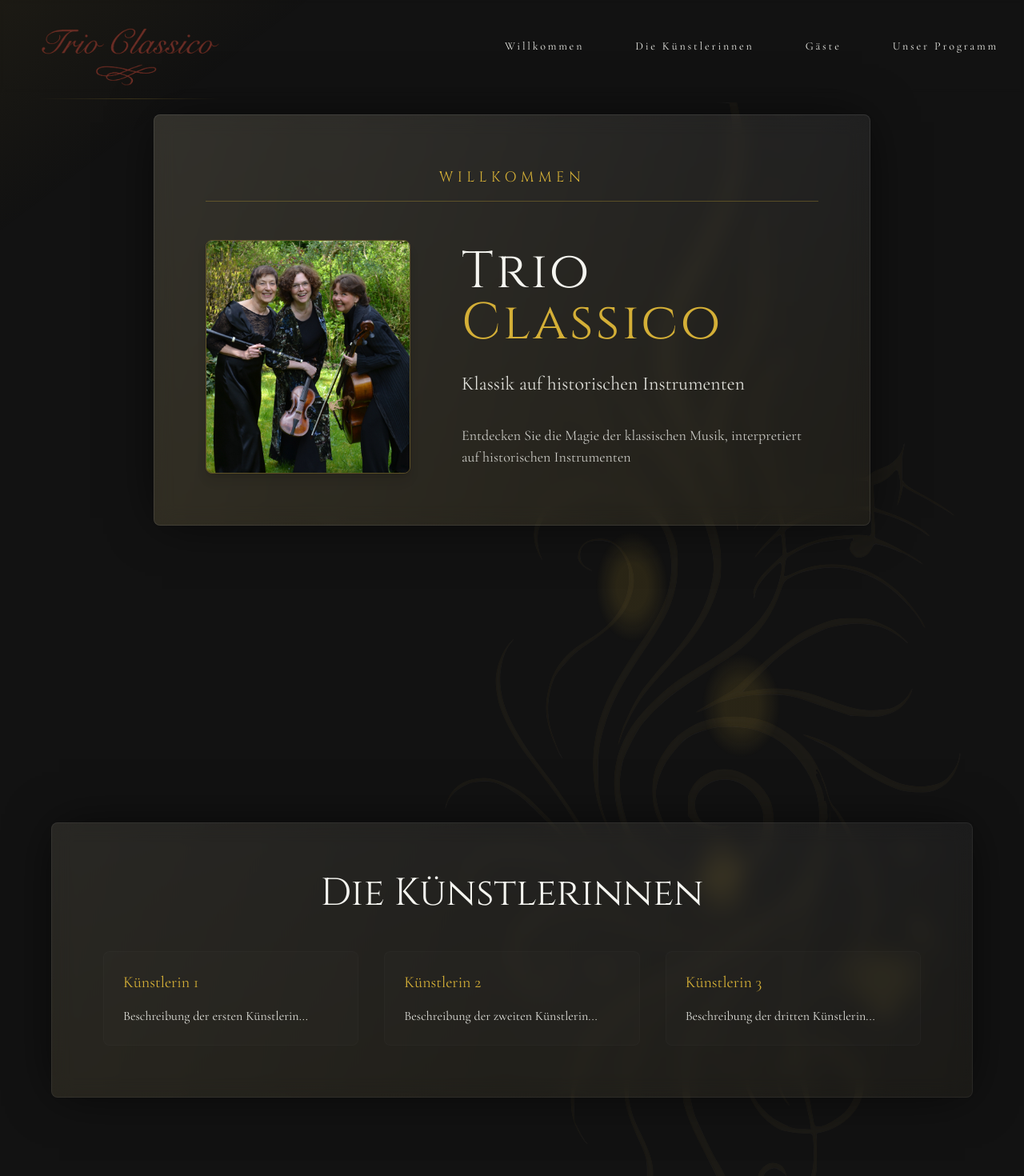
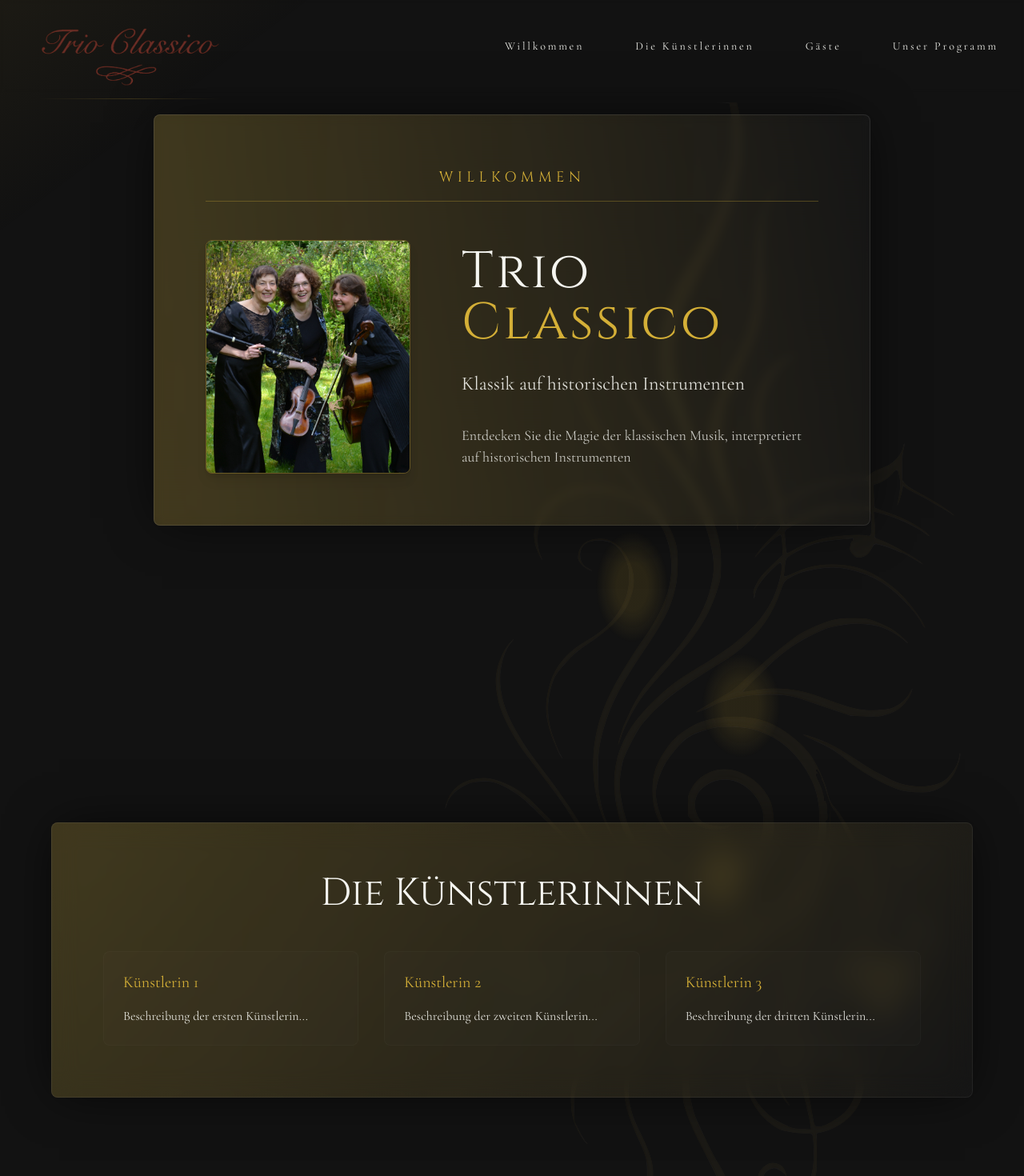
Before and after one commit to j-eick/lonni-trioclassico, a React (Create React App) app: page / in a window 1280 px wide. Shown: the top 1470 px of the page at 80% size. Built offline with nearby package versions, Linux system fonts and the light colour scheme.

Commit message:
ui / brighter hero & contentSection

```diff
--- a/src/components/ContentSection.tsx
+++ b/src/components/ContentSection.tsx
@@ -13,10 +13,11 @@ export default function ContentSection({ id, className = "", children }: Content
             className={`min-h-screen flex items-center justify-center px-4  py-20 ${className}`}
         >
             <div className="relative z-10 max-w-6xl w-full mx-auto">
-                <div className="absolute -z-10 inset-0 bg-gradient-to-br from-white/[0.06] to-transparent rounded-lg" />
-                <div className="absolute -z-10 inset-0 bg-gradient-to-tr from-luxury-gold/[0.06] to-transparent rounded-lg" />
+                {/* <div className="absolute -z-10 inset-0 bg-gradient-to-br from-white/[0.06] to-transparent rounded-lg" /> */}
+                <div className="absolute -z-10 inset-0 bg-gradient-to-r from-luxury-gold/[0.15] to-transparent rounded-lg" />
+                <div className="absolute -z-10 inset-0 bg-gradient-to-br from-luxury-gold/[0.09] to-transparent rounded-lg" />
                 {/* Main Content */}
-                <div className="relative bg-white/[0.02] backdrop-blur-md p-8 md:p-16 shadow-elegant border border-white/[0.06] rounded-lg group">
+                <div className="relative bg-white/[0.02] backdrop-blur-lg p-8 md:p-16 shadow-elegant border border-white/[0.06] rounded-lg group">
                     {/* Inner Glow */}
                     <div className="absolute -z-10 inset-0 bg-gradient-to-br from-luxury-gold/[0.06] to-transparent rounded-lg opacity-0 group-hover:opacity-70 transition-opacity duration-700" />
                     {children}
--- a/src/components/HeroSection.tsx
+++ b/src/components/HeroSection.tsx
@@ -17,14 +17,19 @@ export default function HeroSection({ id, className = "", children }: HeroSectio
             <div className="absolute -z-10 inset-0 bg-gradient-to-b from-rich-black/20 via-transparent to-rich-black/30" /> */}
 
             {/* Content Container */}
-            <div className="relative z-10 max-w-4xl w-full mx-auto ">
+            <div className={`relative z-10 max-w-4xl w-full mx-auto duration-700 transition-opacity`}>
                 {/* Glass Effect Layers */}
-                <div className="absolute -z-10 inset-0 bg-gradient-to-br from-white/[0.09] to-transparent rounded-lg" />
-                <div className="absolute -z-10 inset-0 bg-gradient-to-tr from-luxury-gold/[0.09] to-transparent rounded-lg" />
+
+                <div className="absolute -z-10 inset-0 bg-gradient-to-r from-luxury-gold/[0.2] to-transparent rounded-lg" />
+                <div className="absolute -z-10 inset-0 bg-gradient-to-tr from-luxury-gold/[0.045] to-transparent rounded-lg" />
                 {/* Main Content */}
-                <div className="relative bg-white/[0.02] backdrop-blur-md p-8 md:p-16 shadow-elegant border border-white/[0.09] rounded-lg group">
+                <div className="relative bg-white/[0.02] backdrop-blur-[6px] p-8 md:p-16 shadow-elegant border border-white/[0.09] rounded-lg group">
                     {/* Inner Glow */}
-                    <div className="absolute -z-10 inset-0 bg-gradient-to-br from-luxury-gold/[0.09] to-transparent rounded-lg opacity-0 group-hover:opacity-80 transition-opacity duration-700" />
+                    <div
+                        className={`absolute -z-10 inset-0 bg-gradient-to-br from-luxury-gold/[0.09] to-transparent rounded-lg opacity-0
+                                    group-hover:opacity-80 transition-opacity duration-700
+                                    `}
+                    />
                     {children}
                 </div>
             </div>
```
